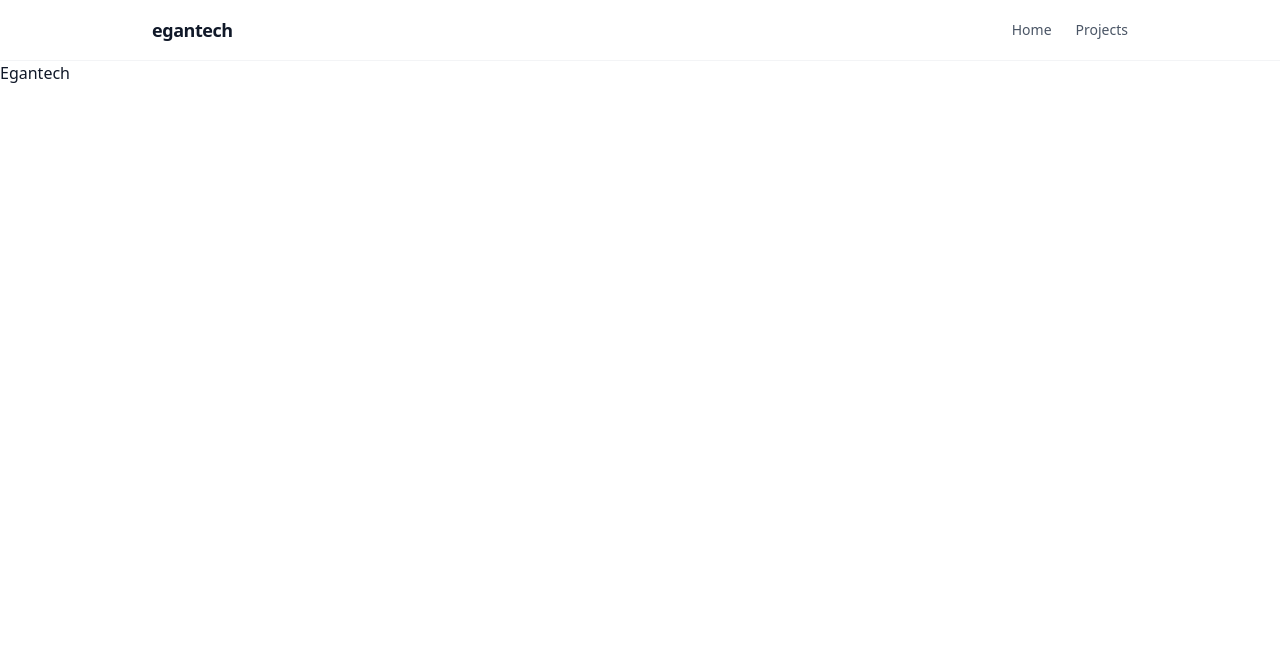
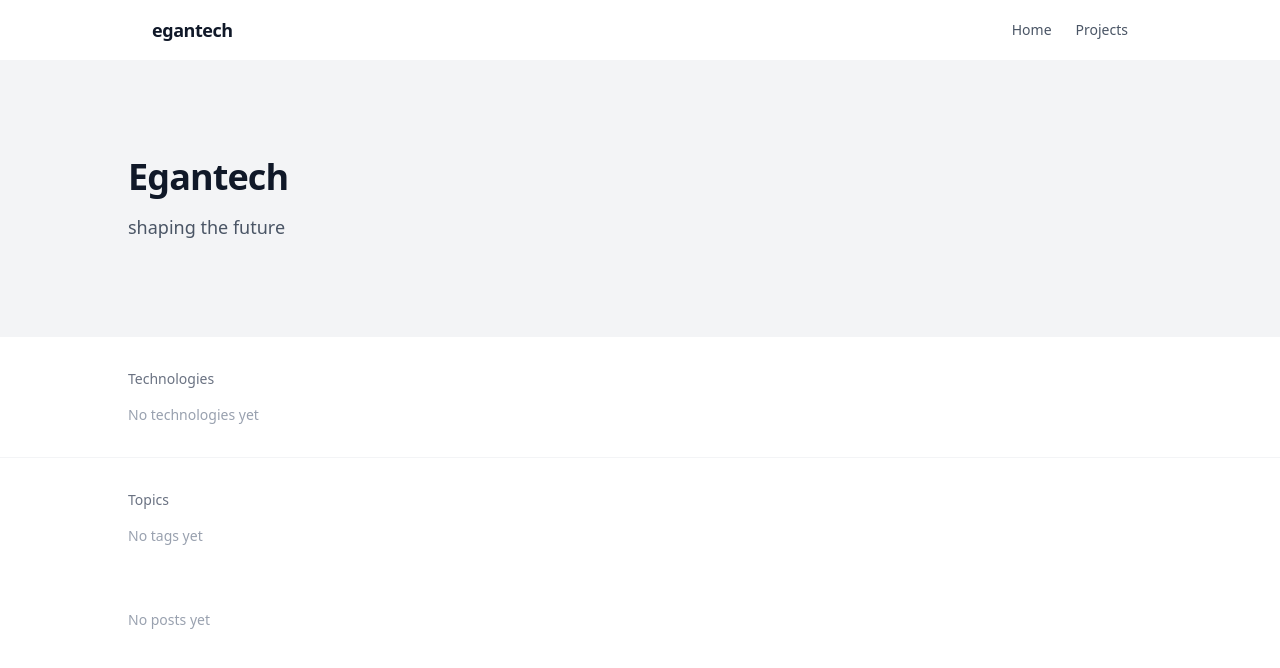
Before and after one commit to egantech05/egantech, a Next.js app: page / in a window 1280 px wide. Shown: the top 668 px of the page. Built offline with nearby package versions, Linux system fonts and the light colour scheme.

Commit message:
home page added

```diff
--- a/src/app/(public)/page.tsx
+++ b/src/app/(public)/page.tsx
@@ -1,7 +1,32 @@
+import HeroBlock from '@/components/blocks/HeroBlock'
+import LogoListBlock from '@/components/blocks/LogoListBlock'
+import PillsBlock from '@/components/blocks/PillsBlock'
+import CardGridBlock from '@/components/blocks/CardGridBlock'
+
 export default function Home() {
   return (
-    <main>
-      <h1>Egantech</h1>
-    </main>
+    <>
+      <HeroBlock
+        config={{
+          heading: 'Egantech',
+          subheading: 'shaping the future',
+        }}
+      />
+      <LogoListBlock
+        config={{
+          title: 'Technologies',
+        }}
+      />
+      <PillsBlock
+        config={{
+          title: 'Topics',
+        }}
+      />
+      <CardGridBlock
+        config={{
+          count: 3,
+        }}
+      />
+    </>
   )
 }
```
